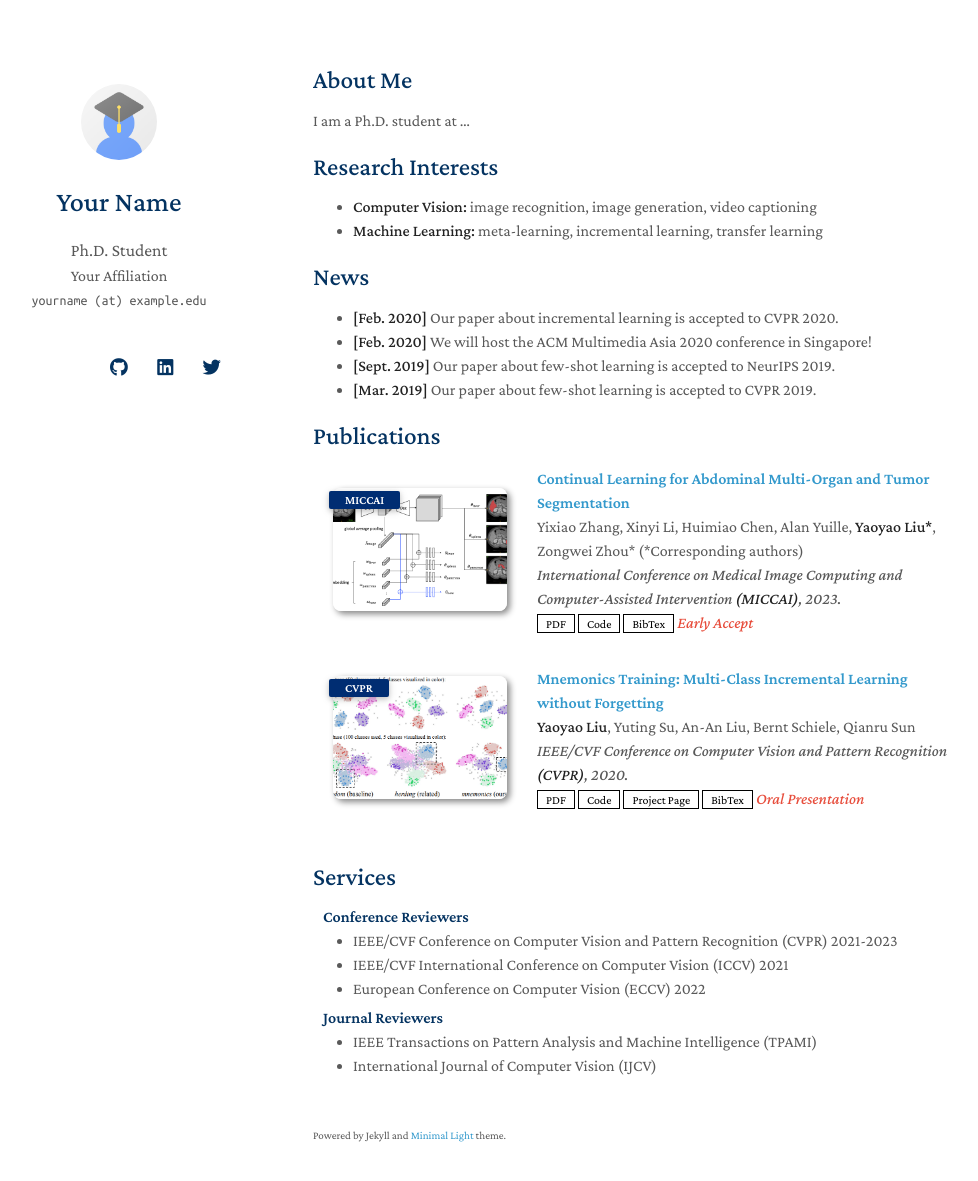
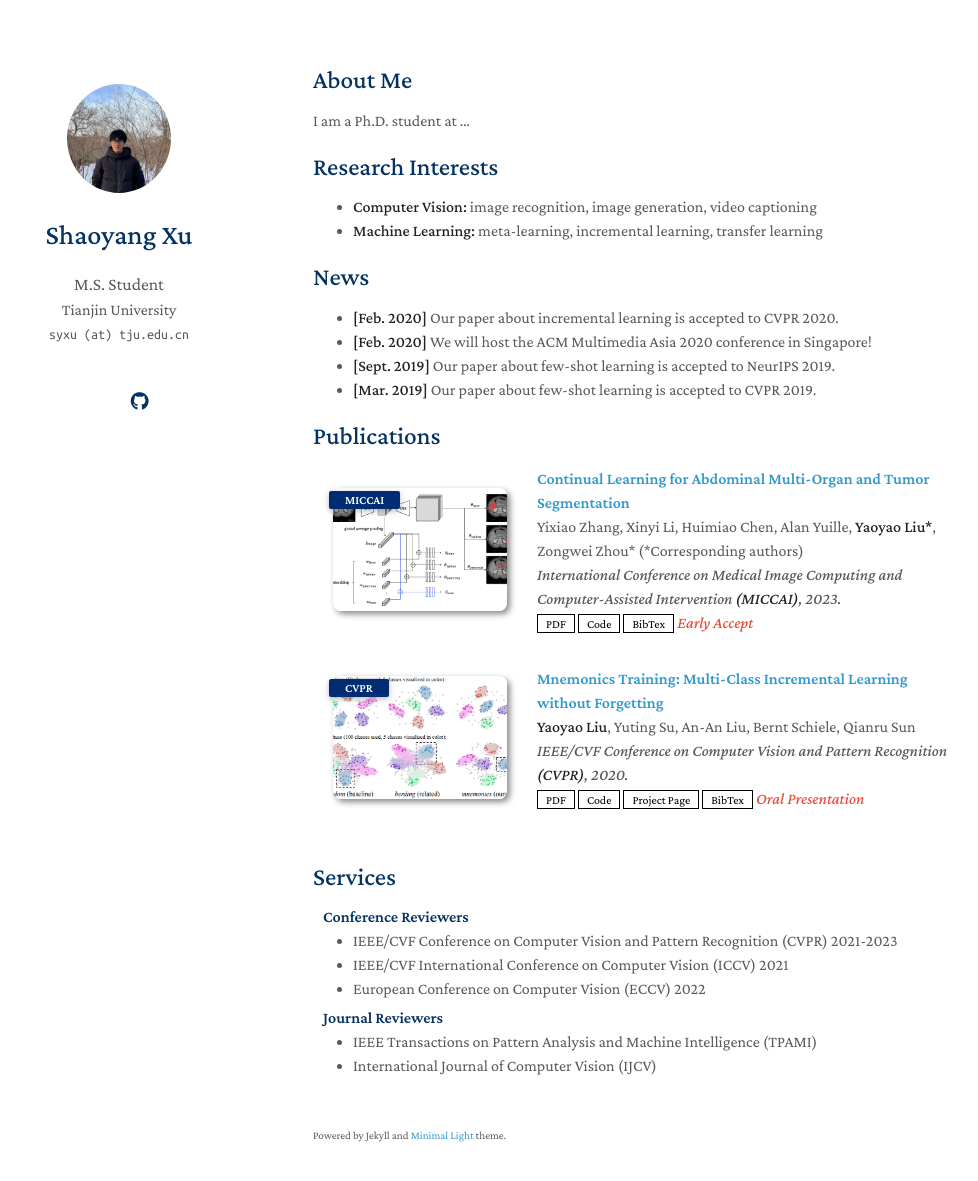
Before and after one commit to shaoyangxu/shaoyangxu.github.io, a Jekyll site: the page built from index.md, in a window 1280 px wide and 1216 px high. Shown: the top 1181 px of the window, without its empty margins (157-1135 px from the left). Built offline with Jekyll 4.4.1, drawn with Linux system fonts in a browser that asks for light colours; nearby versions of some CDN libraries; a style sheet for code colours, icons or effects is not loaded; our own code applies the rules of GitHub Pages for plain Markdown files.

Commit message:
Update _config.yml

```diff
--- a/_config.yml
+++ b/_config.yml
@@ -1,10 +1,11 @@
 # Basic Information
-title: Your Name
-position: Ph.D. Student
-affiliation: Your Affiliation
-email: yourname (at) example.edu
+title: Shaoyang Xu
+position: M.S. Student
+affiliation: Tianjin University
+email: syxu (at) tju.edu.cn
 
 # Search Engine Optimization (SEO)
+keywords: shaoyang xu, xu shaoyang, syxu
 # The following information is used to improve the website traffic from search engines, e.g., Google.
 keywords: minimal light
 description: The Minimal Light is a simple and elegant jekyll theme for academic personal homepage.
@@ -12,15 +13,16 @@ canonical: https://minimal-light-theme.yliu.me/
 
 # Links
 # If you don't need one of them, you may delete the corresponding line.
-google_scholar: https://scholar.google.com/
-cv_link: assets/files/curriculum_vitae.pdf
-github_link: https://github.com/
-linkedin: https://www.linkedin.com/
-twitter: https://twitter.com/
+google_scholar: https://scholar.google.com/citations?user=9BomjGkAAAAJ&hl=zh-CN
+# cv_link: assets/files/curriculum_vitae.pdf
+github_link: https://github.com/beiweixiaoxu
+# linkedin: https://www.linkedin.com/
+# twitter: https://twitter.com/
+
 
 # Images (e.g., your profile picture and your website's favicon)
 # "favicon" and "favicon_dark" are used for the light and dark modes, respectively.
-avatar: ./assets/img/avatar.png
+avatar: ./assets/img/syxu.jpg
 favicon: ./assets/img/favicon.png
 favicon_dark: ./assets/img/favicon-dark.png
 
```
